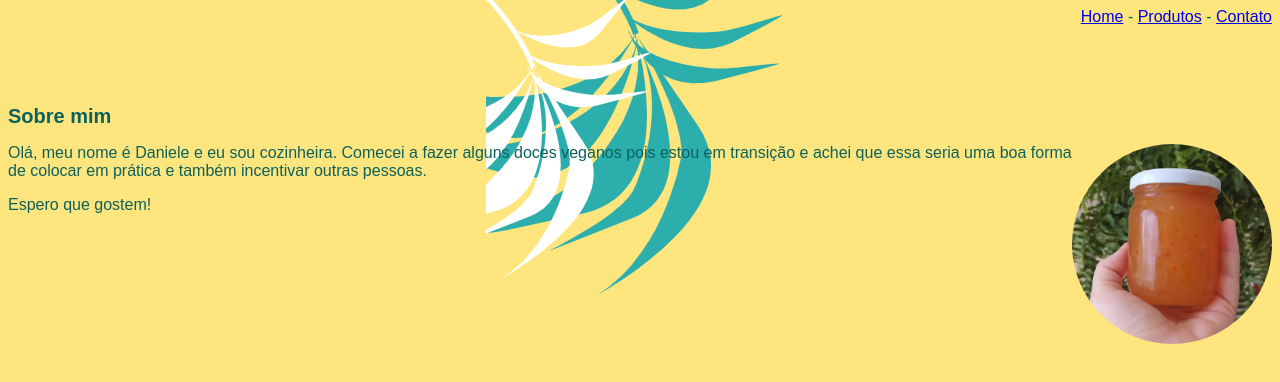
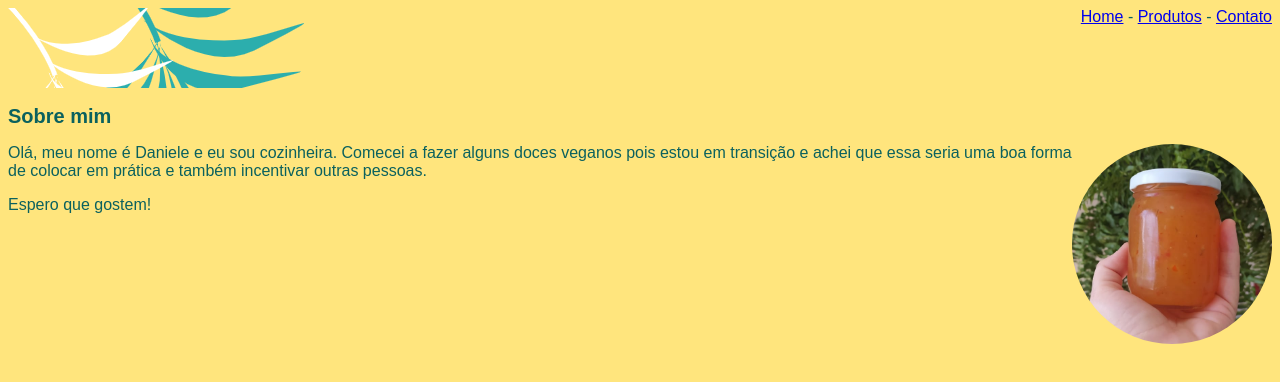
Before and after one commit to Quatroqueijos/projeto-site, a plain HTML site: page index.html in a window 1280 px wide. Drawn offline with Linux system fonts and the light colour scheme.

Commit message:
mudança no header

```diff
--- a/estilos/estilo-contato.css
+++ b/estilos/estilo-contato.css
@@ -1,13 +1,13 @@
 body{
 	background-color: #ffe57d;
-	background-image: url('../imagens/fundo-header.png');
-	background-position: right top;
-	background-repeat: no-repeat;
 	font-family: 'Montserrat', sans-serif;
 	color: #0B615E;
 		}
 
 header{
+	background-image: url('../imagens/fundo-header.png');
+	background-position: cover;
+	background-repeat: no-repeat;
 	height: 80px;
 }
 
--- a/estilos/estilo-produto.css
+++ b/estilos/estilo-produto.css
@@ -1,13 +1,13 @@
 body{
 	background-color: #ffe57d;
-	background-image: url('../imagens/fundo-header.png');
-	background-position: right top;
-	background-repeat: no-repeat;
 	font-family: 'Montserrat', sans-serif;
 	color: #0B615E;
 		}
 
 header{
+	background-image: url('../imagens/fundo-header.png');
+	background-position: cover;
+	background-repeat: no-repeat;
 	height: 80px;
 }
 
--- a/estilos/estilo.css
+++ b/estilos/estilo.css
@@ -1,13 +1,13 @@
 body{
 	background-color: #ffe57d;
-	background-image: url('../imagens/fundo-header.png');
-	background-position: right top;
-	background-repeat: no-repeat;
 	font-family: 'Montserrat', sans-serif;
 	color: #0B615E;
 		}
 
 header{
+	background-image: url('../imagens/fundo-header.png');
+	background-position: cover;
+	background-repeat: no-repeat;
 	height: 80px;
 }
 
```
